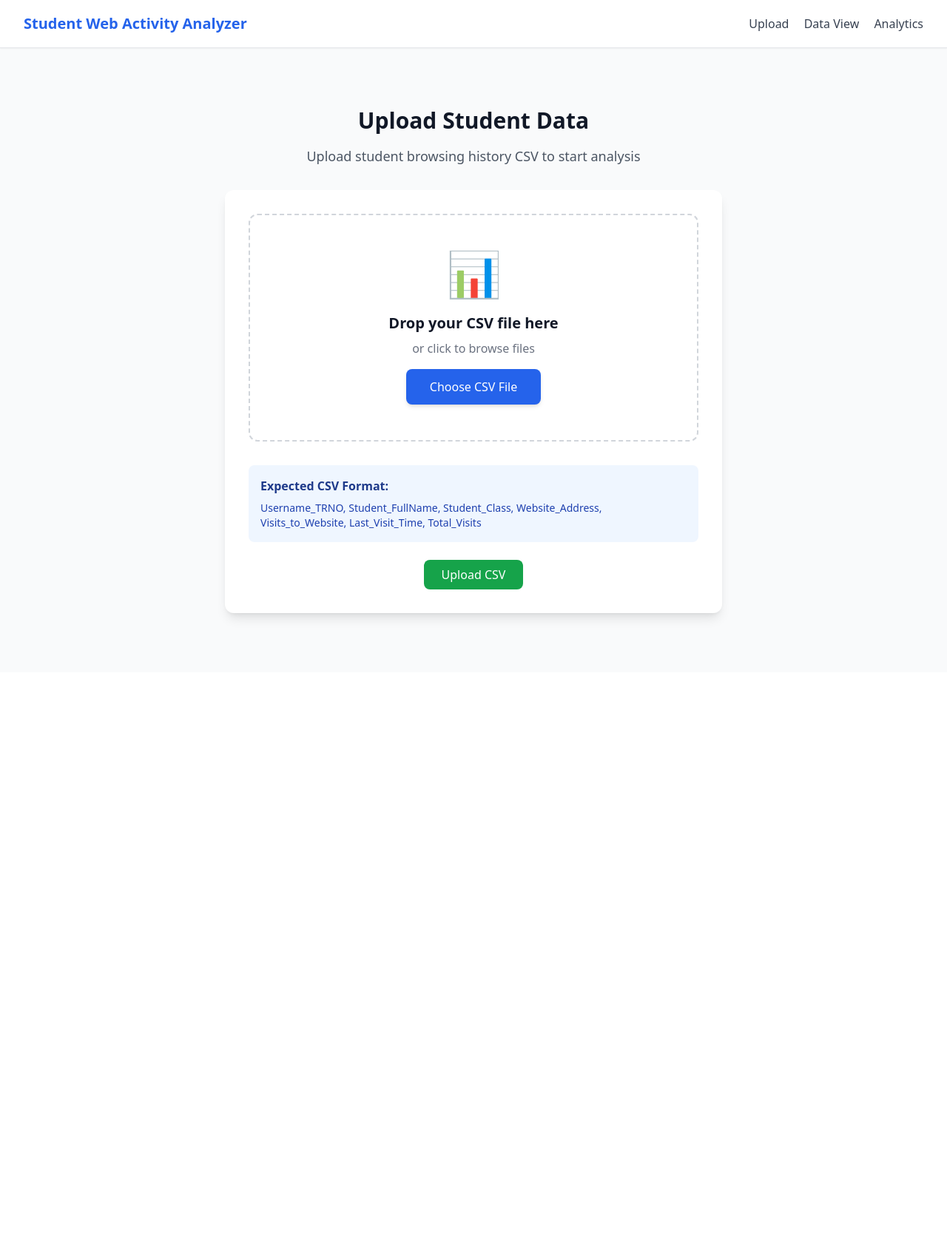
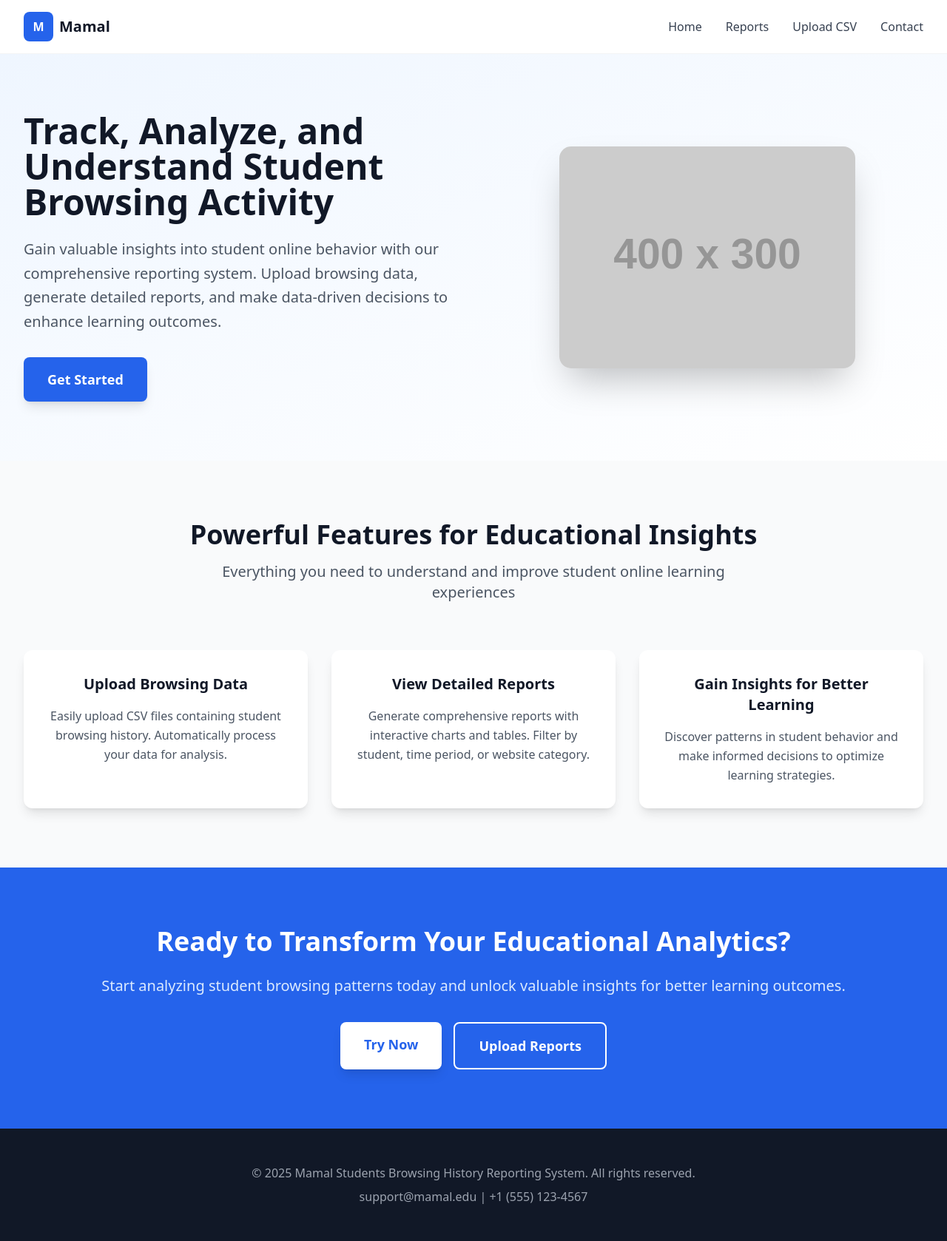
Before and after one commit to dennis-developer33/students_report-analyzer, a Flask app: page / in a window 1280 px wide. Shown: the whole page at 74% size. Before the commit the page ends 841 px from the top, so only its background shows below. Run offline with Flask 3, Linux system fonts and the light colour scheme; grey boxes labelled with a size stand in for pictures from a placeholder-image service; some libraries are stand-ins or nearby versions.

Commit message:
Update index.html, add back-to-top button, and link navigation to Flask routes

```diff
--- a/app.py
+++ b/app.py
@@ -1,4 +1,4 @@
-from flask import Flask, render_template, request, redirect, url_for, send_file, jsonify
+from flask import Flask, render_template, request, redirect, url_for, send_file, flash, jsonify
 import os
 from io import BytesIO
 from services.data_service import process_csv, filter_data, paginate_data, generate_summary
@@ -7,39 +7,64 @@ from reportlab.platypus import SimpleDocTemplate, Table, TableStyle
 from reportlab.lib import colors
 
 app = Flask(__name__)
+app.secret_key = "supersecretkey"
 app.config['UPLOAD_FOLDER'] = 'uploads/'
+app.config['MAX_CONTENT_LENGTH'] = 1024 * 1024 * 1024  # 1GB
 
 dataframe = None  # in-memory storage
-PER_PAGE = 50  # rows per page
+PER_PAGE = 50     # rows per page
+
 
 # --- Routes ---
 
+# Landing page
 @app.route('/')
 def index():
-    return render_template('upload.html')
+    return render_template('index.html')
 
 
-@app.route('/upload', methods=['POST'])
+# Upload CSV page
+@app.route('/upload', methods=['GET', 'POST'])
 def upload_file():
     global dataframe
+
+    if request.method == 'GET':
+        return render_template('upload.html')
+
     if 'file' not in request.files:
-        return "No file uploaded", 400
+        flash("No file uploaded", "error")
+        return redirect(url_for('upload_file'))
+
     file = request.files['file']
     if file.filename == '':
-        return "No selected file", 400
+        flash("No file selected", "error")
+        return redirect(url_for('upload_file'))
 
     os.makedirs(app.config['UPLOAD_FOLDER'], exist_ok=True)
     filepath = os.path.join(app.config['UPLOAD_FOLDER'], file.filename)
+
+    # Save to disk immediately (prevents memory leak for large files)
     file.save(filepath)
 
     try:
+        # Process CSV safely
         dataframe = process_csv(filepath)
+
+        # Cleanup uploaded file after processing
+        try:
+            os.remove(filepath)
+        except OSError:
+            pass
+
     except ValueError as e:
-        return str(e), 400
+        flash(f"Error processing file: {str(e)}", "error")
+        return redirect(url_for('upload_file'))
 
+    flash(f"File '{file.filename}' uploaded successfully!", "success")
     return redirect(url_for('data_view'))
 
 
+# Data viewing page
 @app.route('/data')
 def data_view():
     global dataframe
@@ -47,20 +72,16 @@ def data_view():
         return redirect(url_for('index'))
 
     classes = sorted([str(c) for c in dataframe['Student_Class'].dropna().unique()])
-    summary = generate_summary(dataframe)  # Pass summary to template
+    summary = generate_summary(dataframe.copy())
     return render_template('data.html', classes=classes, summary=summary)
 
 
+# Data API endpoint with pagination
 @app.route('/data_page')
 def data_page():
     global dataframe
     if dataframe is None:
-        return jsonify({
-            "data": [],
-            "total": 0,
-            "page_size": PER_PAGE,
-            "summary": {}
-        })
+        return jsonify({"data": [], "total": 0, "page_size": PER_PAGE, "summary": {}})
 
     username = request.args.get('username')
     class_name = request.args.get('class')
@@ -68,15 +89,11 @@ def data_page():
     end_date = request.args.get('end_date')
     page = int(request.args.get('page', 1))
 
-    # Apply filters
-    filtered = filter_data(dataframe, username, class_name, start_date, end_date)
+    filtered = filter_data(dataframe.copy(), username, class_name, start_date, end_date)
+    paged = paginate_data(filtered, page, PER_PAGE).copy()
+    if "Last_Visit_Time" in paged.columns:
+        paged['Last_Visit_Time'] = paged['Last_Visit_Time'].dt.strftime('%Y-%m-%d %H:%M:%S')
 
-    # Pagination
-    paged = paginate_data(filtered, page, PER_PAGE)
-    paged = paged.copy()
-    paged['Last_Visit_Time'] = paged['Last_Visit_Time'].dt.strftime('%Y-%m-%d %H:%M:%S')
-
-    # Generate summary for *filtered* data
     summary = generate_summary(filtered)
 
     return jsonify({
@@ -87,8 +104,7 @@ def data_page():
     })
 
 
-
-# --- Export CSV ---
+# Export CSV
 @app.route('/export_csv')
 def export_csv():
     global dataframe
@@ -100,14 +116,16 @@ def export_csv():
     start_date = request.args.get('start_date')
     end_date = request.args.get('end_date')
 
-    filtered = filter_data(dataframe, username, class_name, start_date, end_date)
+    filtered = filter_data(dataframe.copy(), username, class_name, start_date, end_date)
+
     buffer = BytesIO()
     filtered.to_csv(buffer, index=False)
     buffer.seek(0)
+
     return send_file(buffer, as_attachment=True, download_name="student_data.csv", mimetype="text/csv")
 
 
-# --- Export PDF ---
+# Export PDF
 @app.route('/export_pdf')
 def export_pdf():
     global dataframe
@@ -119,7 +137,7 @@ def export_pdf():
     start_date = request.args.get('start_date')
     end_date = request.args.get('end_date')
 
-    filtered = filter_data(dataframe, username, class_name, start_date, end_date)
+    filtered = filter_data(dataframe.copy(), username, class_name, start_date, end_date)
 
     buffer = BytesIO()
     doc = SimpleDocTemplate(buffer)
@@ -132,24 +150,26 @@ def export_pdf():
         ('ALIGN',(0,0),(-1,-1),'CENTER'),
         ('GRID', (0,0), (-1,-1), 1, colors.black),
     ]))
+
     doc.build([table])
     buffer.seek(0)
-    return send_file(buffer, as_attachment=True, download_name="student_data.pdf", mimetype='application/pdf')
+
+    return send_file(buffer, as_attachment=True, download_name="student_data.pdf", mimetype="application/pdf")
 
 
-# --- Analytics page ---
+# Analytics page
 @app.route('/analytics')
 def analytics():
     global dataframe
     if dataframe is None:
         return redirect(url_for('index'))
 
-    summary = generate_summary(dataframe)
+    summary = generate_summary(dataframe.copy())
     classes = sorted([str(c) for c in dataframe['Student_Class'].dropna().unique()])
     return render_template('analytics.html', summary=summary, classes=classes, analytics_data=summary)
 
 
-# --- Analytics filtered data endpoint ---
+# Analytics filtered data endpoint
 @app.route('/analytics_data')
 def analytics_data():
     global dataframe
@@ -159,12 +179,13 @@ def analytics_data():
     username = request.args.get('username')
     class_name = request.args.get('class')
 
-    filtered = filter_data(dataframe, username, class_name)
+    filtered = filter_data(dataframe.copy(), username, class_name)
     summary = generate_summary(filtered)
+
     return jsonify(summary)
 
 
 # --- Main ---
 if __name__ == '__main__':
     os.makedirs(app.config['UPLOAD_FOLDER'], exist_ok=True)
-    app.run(debug=True)
+    app.run(debug=True, use_reloader=False)
--- a/templates/base.html
+++ b/templates/base.html
@@ -22,7 +22,7 @@
             <div class="flex justify-between items-center h-16">
                 <h1 class="text-xl font-bold text-blue-600">Student Web Activity Analyzer</h1>
                 <div class="space-x-4">
-                    <a href="{{ url_for('upload_file') }}" class="text-gray-700 hover:text-blue-600 font-medium">Upload</a>
+                    <a href="{{ url_for('index') }}" class="text-gray-700 hover:text-blue-600 font-medium">Upload</a>
                     <a href="{{ url_for('data_view') }}" class="text-gray-700 hover:text-blue-600 font-medium">Data View</a>
                     <a href="{{ url_for('analytics') }}" class="text-gray-700 hover:text-blue-600 font-medium">Analytics</a>
                 </div>
@@ -30,6 +30,22 @@
         </div>
     </nav>
 
+    <!-- ✅ Flash Messages -->
+    {% with messages = get_flashed_messages(with_categories=true) %}
+      {% if messages %}
+        <div class="max-w-3xl mx-auto px-4 mt-4 space-y-3">
+          {% for category, message in messages %}
+            <div class="fade-in p-4 rounded-lg text-center font-medium
+                        {% if category == 'success' %} bg-green-100 text-green-800
+                        {% elif category == 'error' %} bg-red-100 text-red-800
+                        {% else %} bg-gray-100 text-gray-800 {% endif %}">
+              {{ message }}
+            </div>
+          {% endfor %}
+        </div>
+      {% endif %}
+    {% endwith %}
+
     <main class="max-w-7xl mx-auto px-4 py-8">
         {% block content %}{% endblock %}
     </main>
--- /dev/null
+++ b/templates/index.html
@@ -0,0 +1,137 @@
+<!DOCTYPE html>
+<html lang="en">
+<head>
+    <meta charset="UTF-8">
+    <meta name="viewport" content="width=device-width, initial-scale=1.0">
+    <title>Mamal Students Browsing History Reporting System</title>
+    <script src="https://cdn.tailwindcss.com"></script>
+    <script>
+        tailwind.config = {
+            theme: {
+                extend: {
+                    colors: {
+                        primary: '#2563eb',
+                        secondary: '#1e40af',
+                        accent: '#3b82f6'
+                    }
+                }
+            }
+        }
+    </script>
+</head>
+<body class="bg-white text-gray-800 font-sans relative">
+
+    <!-- Header -->
+    <header class="bg-white shadow-sm border-b border-gray-100">
+        <div class="max-w-7xl mx-auto px-4 sm:px-6 lg:px-8 flex justify-between items-center py-4">
+            <div class="flex items-center space-x-2">
+                <div class="w-10 h-10 bg-primary rounded-lg flex items-center justify-center">
+                    <span class="text-white font-bold">M</span>
+                </div>
+                <span class="text-xl font-bold text-gray-900">Mamal</span>
+            </div>
+            <nav class="hidden md:flex space-x-8">
+                <a href="/" class="text-gray-700 hover:text-primary font-medium">Home</a>
+                <a href="/data" class="text-gray-700 hover:text-primary font-medium">Reports</a>
+                <a href="/upload" class="text-gray-700 hover:text-primary font-medium">Upload CSV</a>
+                <a href="#contact" class="text-gray-700 hover:text-primary font-medium">Contact</a>
+            </nav>
+        </div>
+    </header>
+
+    <!-- Hero Section -->
+    <section class="bg-gradient-to-br from-blue-50 to-white py-20">
+        <div class="max-w-7xl mx-auto px-4 sm:px-6 lg:px-8 grid lg:grid-cols-2 gap-12 items-center">
+            <div>
+                <h1 class="text-4xl lg:text-5xl font-bold text-gray-900 mb-6">
+                    Track, Analyze, and Understand Student Browsing Activity
+                </h1>
+                <p class="text-xl text-gray-600 mb-8 leading-relaxed">
+                    Gain valuable insights into student online behavior with our comprehensive reporting system. Upload browsing data, generate detailed reports, and make data-driven decisions to enhance learning outcomes.
+                </p>
+                <a href="/upload" class="bg-primary hover:bg-secondary text-white px-8 py-4 rounded-lg font-semibold text-lg shadow-lg hover:shadow-xl inline-block">
+                    Get Started
+                </a>
+            </div>
+            <div class="flex justify-center">
+                <img src="https://via.placeholder.com/400x300.png?text=Dashboard+Illustration" alt="Dashboard illustration" class="rounded-2xl shadow-2xl">
+            </div>
+        </div>
+    </section>
+
+    <!-- Features Section -->
+    <section class="py-20 bg-gray-50">
+        <div class="max-w-7xl mx-auto px-4 sm:px-6 lg:px-8 text-center">
+            <h2 class="text-3xl lg:text-4xl font-bold text-gray-900 mb-4">Powerful Features for Educational Insights</h2>
+            <p class="text-xl text-gray-600 mb-16 max-w-3xl mx-auto">
+                Everything you need to understand and improve student online learning experiences
+            </p>
+            <div class="grid md:grid-cols-3 gap-8">
+                <div class="bg-white rounded-xl p-8 shadow-lg hover:shadow-xl">
+                    <h3 class="text-xl font-semibold text-gray-900 mb-4">Upload Browsing Data</h3>
+                    <p class="text-gray-600 leading-relaxed">
+                        Easily upload CSV files containing student browsing history. Automatically process your data for analysis.
+                    </p>
+                </div>
+                <div class="bg-white rounded-xl p-8 shadow-lg hover:shadow-xl">
+                    <h3 class="text-xl font-semibold text-gray-900 mb-4">View Detailed Reports</h3>
+                    <p class="text-gray-600 leading-relaxed">
+                        Generate comprehensive reports with interactive charts and tables. Filter by student, time period, or website category.
+                    </p>
+                </div>
+                <div class="bg-white rounded-xl p-8 shadow-lg hover:shadow-xl">
+                    <h3 class="text-xl font-semibold text-gray-900 mb-4">Gain Insights for Better Learning</h3>
+                    <p class="text-gray-600 leading-relaxed">
+                        Discover patterns in student behavior and make informed decisions to optimize learning strategies.
+                    </p>
+                </div>
+            </div>
+        </div>
+    </section>
+
+    <!-- Call to Action Section -->
+    <section class="py-20 bg-primary text-center">
+        <h2 class="text-3xl lg:text-4xl font-bold text-white mb-6">Ready to Transform Your Educational Analytics?</h2>
+        <p class="text-xl text-blue-100 mb-8 leading-relaxed">
+            Start analyzing student browsing patterns today and unlock valuable insights for better learning outcomes.
+        </p>
+        <div class="flex flex-col sm:flex-row gap-4 justify-center">
+            <a href="/upload" class="bg-white text-primary px-8 py-4 rounded-lg font-semibold text-lg shadow-lg hover:shadow-xl inline-block">
+                Try Now
+            </a>
+            <a href="/data" class="border-2 border-white text-white hover:bg-white hover:text-primary px-8 py-4 rounded-lg font-semibold text-lg inline-block">
+                Upload Reports
+            </a>
+        </div>
+    </section>
+
+    <!-- Footer -->
+    <footer id="contact" class="bg-gray-900 text-gray-300 py-12">
+        <div class="max-w-7xl mx-auto px-4 sm:px-6 lg:px-8 text-center">
+            <p class="text-gray-400 mb-2">© 2025 Mamal Students Browsing History Reporting System. All rights reserved.</p>
+            <p class="text-gray-400">support@mamal.edu | +1 (555) 123-4567</p>
+        </div>
+    </footer>
+
+    <!-- Back to Top Button -->
+    <button id="backToTop" class="fixed bottom-6 right-6 w-12 h-12 bg-primary text-white rounded-full shadow-lg hover:bg-secondary flex items-center justify-center transition-opacity opacity-70 hover:opacity-100">
+        ↑
+    </button>
+
+    <script>
+        // Back to Top functionality
+        const backToTop = document.getElementById('backToTop');
+        window.addEventListener('scroll', () => {
+            if (window.scrollY > 300) {
+                backToTop.style.display = 'flex';
+            } else {
+                backToTop.style.display = 'none';
+            }
+        });
+        backToTop.addEventListener('click', () => {
+            window.scrollTo({ top: 0, behavior: 'smooth' });
+        });
+        backToTop.style.display = 'none';
+    </script>
+</body>
+</html>
--- a/templates/upload.html
+++ b/templates/upload.html
@@ -8,27 +8,50 @@
 
     <div class="bg-white rounded-xl shadow-lg p-8 max-w-2xl mx-auto">
         <form id="uploadForm" action="{{ url_for('upload_file') }}" method="POST" enctype="multipart/form-data">
-            <div class="border-2 border-dashed border-gray-300 rounded-xl p-12 text-center hover:border-blue-400 cursor-pointer" onclick="document.getElementById('fileInput').click()">
+
+            <!-- ✅ Drop Zone -->
+            <div id="dropZone" class="border-2 border-dashed border-gray-300 rounded-xl p-12 text-center hover:border-blue-400 cursor-pointer">
                 <div class="space-y-6">
                     <div class="text-6xl">📊</div>
                     <div>
                         <h3 class="text-xl font-semibold text-gray-900 mb-2">Drop your CSV file here</h3>
                         <p class="text-gray-500 mb-4">or click to browse files</p>
+
+                        <!-- Hidden File Input -->
                         <input type="file" id="fileInput" name="file" accept=".csv" class="hidden">
-                        <button type="button" class="bg-blue-600 hover:bg-blue-700 text-white px-8 py-3 rounded-lg font-medium shadow-md" onclick="document.getElementById('fileInput').click()">Choose CSV File</button>
+
+                        <!-- ✅ Fixed: Only one trigger -->
+                        <button type="button"
+                                class="bg-blue-600 hover:bg-blue-700 text-white px-8 py-3 rounded-lg font-medium shadow-md"
+                                onclick="document.getElementById('fileInput').click();">
+                            Choose CSV File
+                        </button>
                     </div>
                 </div>
             </div>
 
+            <!-- Info -->
             <div class="mt-8 p-4 bg-blue-50 rounded-lg">
                 <h4 class="font-semibold text-blue-900 mb-2">Expected CSV Format:</h4>
-                <p class="text-sm text-blue-800">Username_TRNO, Student_FullName, Student_Class, Website_Address, Visits_to_Website, Last_Visit_Time, Total_Visits</p>
+                <p class="text-sm text-blue-800">
+                    Username_TRNO, Student_FullName, Student_Class, Website_Address, Visits_to_Website, Last_Visit_Time, Total_Visits
+                </p>
             </div>
 
+            <!-- Upload Button -->
             <div class="mt-6 text-center">
-                <button type="submit" class="bg-green-600 hover:bg-green-700 text-white px-6 py-2 rounded-lg font-medium transition-colors">Upload CSV</button>
+                <button type="submit" class="bg-green-600 hover:bg-green-700 text-white px-6 py-2 rounded-lg font-medium transition-colors">
+                    Upload CSV
+                </button>
             </div>
         </form>
     </div>
 </div>
+
+<script>
+    // ✅ Make drop zone itself trigger file input
+    // document.getElementById('dropZone').addEventListener('click', () => {
+    //     document.getElementById('fileInput').click();
+    // });
+</script>
 {% endblock %}
```
Also changed, not shown: services/data_service.py (+38 -34 lines), templates/static/js/main.js (+23 -12 lines).
